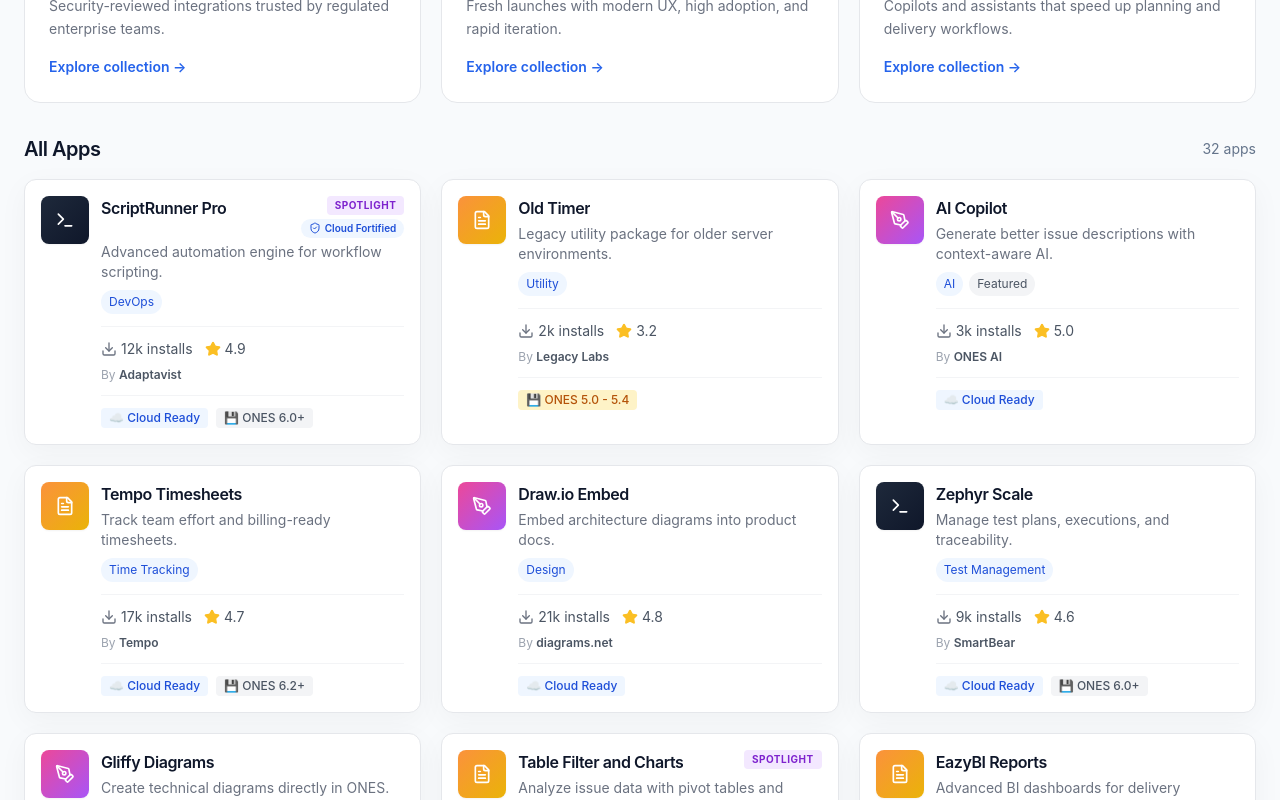
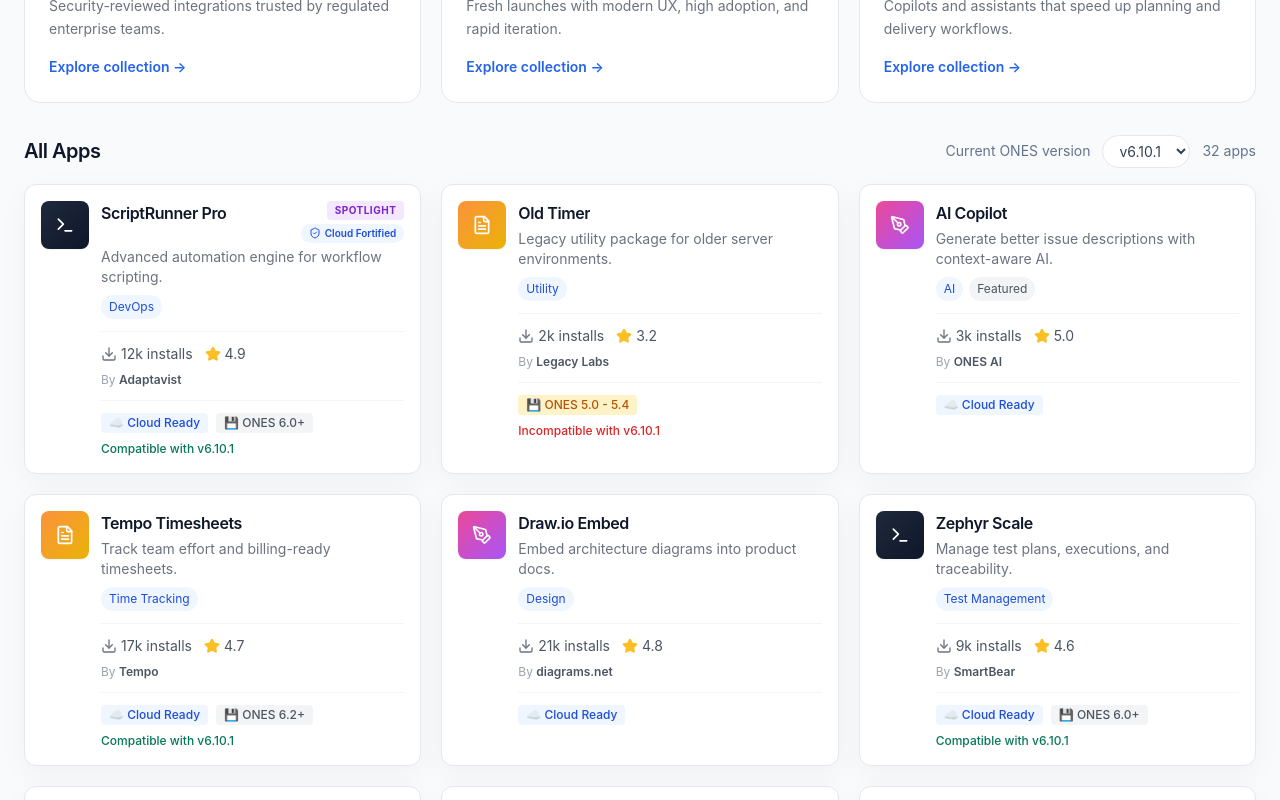
Before and after one commit to Jinming7/ones-marketplace, a Next.js app in the folder frontend/: page / in a window 1280 px wide. Shown: the part 640-1440 px from the top of the page. Built offline with nearby package versions, Linux system fonts and the light colour scheme.

Commit message:
feat(ui): add instance version compatibility comparison on cards

```diff
--- a/frontend/src/app/page.tsx
+++ b/frontend/src/app/page.tsx
@@ -7,10 +7,13 @@
 import { SpotlightSection } from "@/components/SpotlightSection";
 import { marketplaceApps } from "@/lib/mockData";
 
+const versions = ["5.4.3", "6.2.0", "6.10.1", "7.0.0"];
+
 export default function HomePage() {
   const [search, setSearch] = useState("");
   const [selectedHostings, setSelectedHostings] = useState<string[]>([]);
   const [selectedCategories, setSelectedCategories] = useState<string[]>([]);
+  const [currentVersion, setCurrentVersion] = useState("6.10.1");
 
   const categoryOptions = useMemo(() => {
     const unique = Array.from(new Set(marketplaceApps.map((item) => item.category).filter(Boolean))) as string[];
@@ -74,9 +77,23 @@
       <SpotlightSection />
 
       <section className="mx-auto max-w-7xl px-6 pb-10">
-        <div className="mb-4 flex items-center justify-between">
+        <div className="mb-4 flex flex-wrap items-center justify-between gap-3">
           <h2 className="text-xl font-semibold tracking-tight text-slate-900">All Apps</h2>
-          <span className="text-sm text-slate-500">{filteredApps.length} apps</span>
+          <div className="flex items-center gap-3">
+            <span className="text-sm text-slate-500">Current ONES version</span>
+            <select
+              value={currentVersion}
+              onChange={(event) => setCurrentVersion(event.target.value)}
+              className="rounded-full border border-gray-200 bg-white px-3 py-1.5 text-sm text-slate-700 outline-none focus:border-blue-400"
+            >
+              {versions.map((version) => (
+                <option key={version} value={version}>
+                  v{version}
+                </option>
+              ))}
+            </select>
+            <span className="text-sm text-slate-500">{filteredApps.length} apps</span>
+          </div>
         </div>
 
         <div className="grid grid-cols-1 gap-5 md:grid-cols-2 xl:grid-cols-3">
@@ -86,6 +103,7 @@
               <AppCard
                 key={app.key}
                 app={app}
+                currentVersion={currentVersion}
                 disabled={disabled}
                 disabledLabel={disabled ? "Not available for On-Premise" : undefined}
               />
--- a/frontend/src/components/AppCard.tsx
+++ b/frontend/src/components/AppCard.tsx
@@ -7,6 +7,57 @@
   app: AppCardModel;
   disabled?: boolean;
   disabledLabel?: string;
+  currentVersion?: string;
+}
+
+type ParsedVersion = [number, number, number];
+
+function parseVersion(version: string): ParsedVersion {
+  const match = version.match(/(\d+)\.(\d+)(?:\.(\d+))?/);
+  if (!match) {
+    return [0, 0, 0];
+  }
+
+  return [Number(match[1]), Number(match[2]), Number(match[3] ?? 0)];
+}
+
+function compareVersion(a: string, b: string): number {
+  const pa = parseVersion(a);
+  const pb = parseVersion(b);
+
+  for (let i = 0; i < 3; i += 1) {
+    if (pa[i] > pb[i]) {
+      return 1;
+    }
+    if (pa[i] < pb[i]) {
+      return -1;
+    }
+  }
+
+  return 0;
+}
+
+function parseOnPremLabelRange(label?: string): { min?: string; max?: string } {
+  if (!label) {
+    return {};
+  }
+
+  const plusMatch = label.match(/(\d+\.\d+)\+/);
+  if (plusMatch) {
+    return { min: plusMatch[1] };
+  }
+
+  const rangeMatch = label.match(/(\d+\.\d+)\s*-\s*(\d+\.\d+)/);
+  if (rangeMatch) {
+    return { min: rangeMatch[1], max: rangeMatch[2] };
+  }
+
+  const single = label.match(/(\d+\.\d+(?:\.\d+)?)/);
+  if (single) {
+    return { min: single[1], max: single[1] };
+  }
+
+  return {};
 }
 
 function CompatibilityBadges({ app }: { app: AppCardModel }) {
@@ -58,7 +109,38 @@
   );
 }
 
-export function AppCard({ app, disabled = false, disabledLabel }: AppCardProps) {
+function VersionCompatibilityStatus({
+  app,
+  currentVersion
+}: {
+  app: AppCardModel;
+  currentVersion?: string;
+}) {
+  if (!currentVersion || !(app.supportedHosting?.includes("on-prem") ?? false)) {
+    return null;
+  }
+
+  const { min, max } = parseOnPremLabelRange(app.compatibility?.onPremLabel);
+
+  if (!min && !max) {
+    return null;
+  }
+
+  const lowerOk = min ? compareVersion(currentVersion, min) >= 0 : true;
+  const upperOk = max ? compareVersion(currentVersion, max) <= 0 : true;
+  const compatible = lowerOk && upperOk;
+
+  return (
+    <span
+      className={`text-xs font-medium ${compatible ? "text-emerald-700" : "text-red-600"}`}
+      title={`Current ONES version: ${currentVersion}`}
+    >
+      {compatible ? `Compatible with v${currentVersion}` : `Incompatible with v${currentVersion}`}
+    </span>
+  );
+}
+
+export function AppCard({ app, disabled = false, disabledLabel, currentVersion }: AppCardProps) {
   const isCloudFortified = app.programs.some((program) => program.code === "CLOUD_FORTIFIED");
 
   return (
@@ -128,9 +210,12 @@
             </p>
           </div>
 
-          <div className="mt-3 border-t border-gray-100 pt-3 flex items-center justify-between gap-2">
-            <CompatibilityBadges app={app} />
-            {disabled && disabledLabel ? <span className="text-xs text-gray-500">{disabledLabel}</span> : null}
+          <div className="mt-3 border-t border-gray-100 pt-3 flex flex-col gap-2">
+            <div className="flex items-center justify-between gap-2">
+              <CompatibilityBadges app={app} />
+              {disabled && disabledLabel ? <span className="text-xs text-gray-500">{disabledLabel}</span> : null}
+            </div>
+            <VersionCompatibilityStatus app={app} currentVersion={currentVersion} />
           </div>
         </div>
       </div>
```
